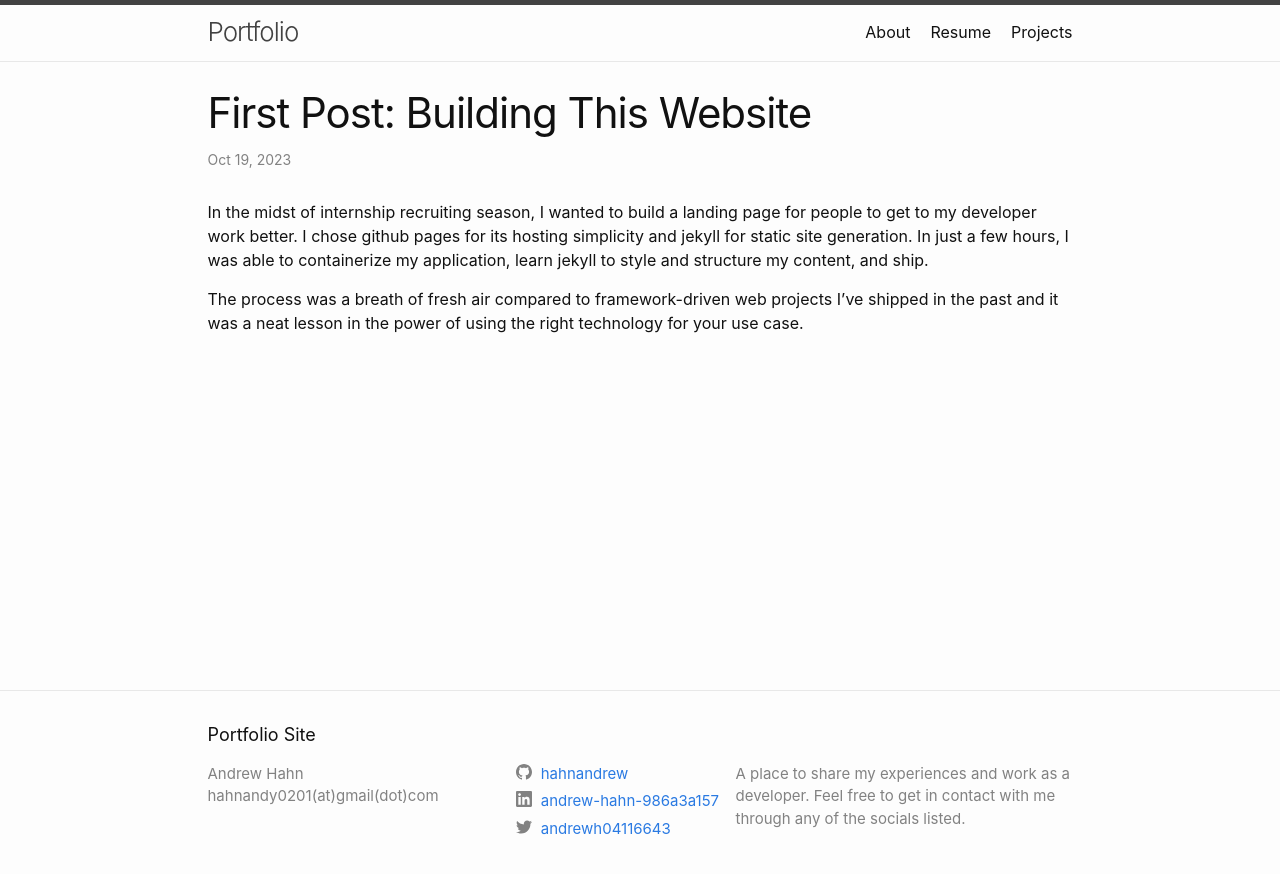
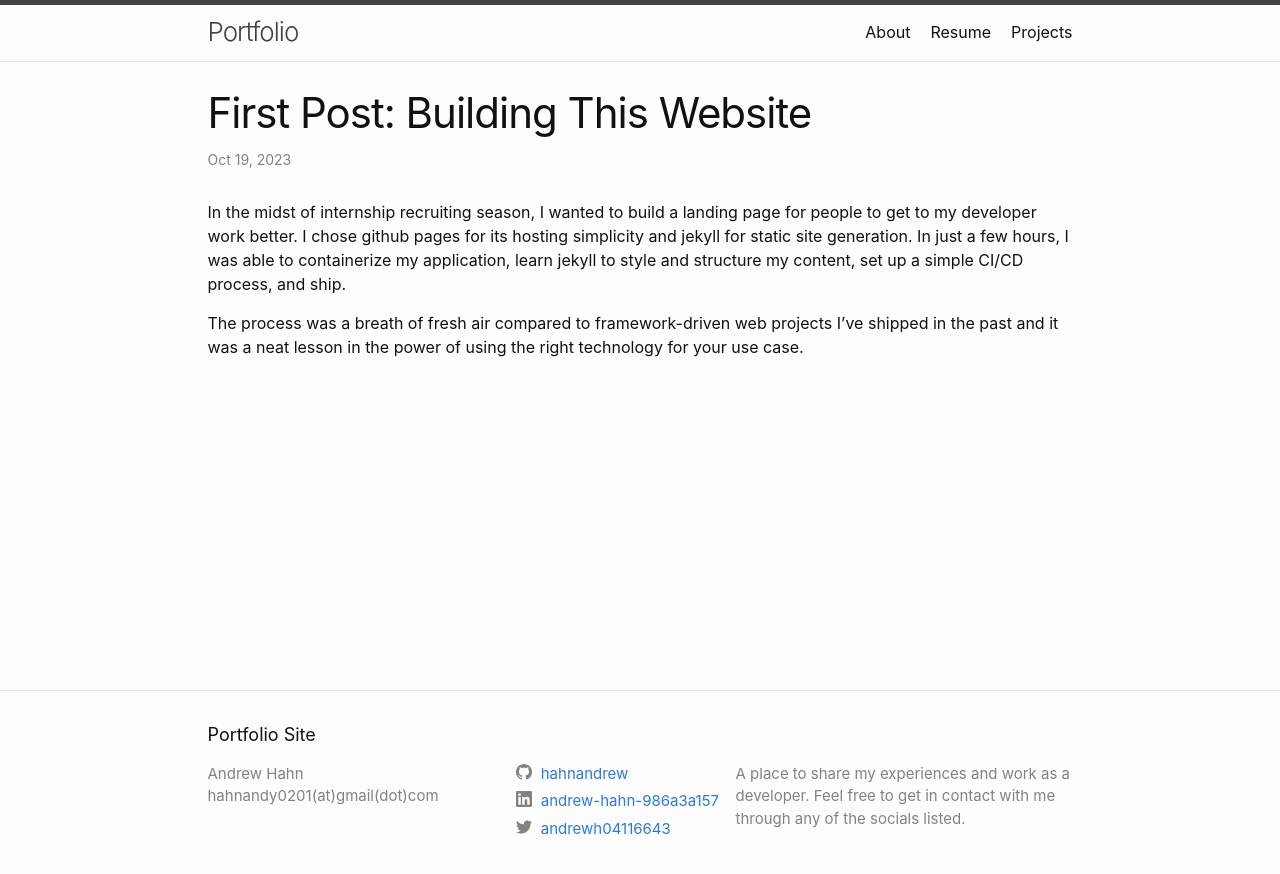
Before and after one commit to hahnandrew/portfolio, a Jekyll site: the page built from _posts/2023-10-19-building.markdown, in a window 1280 px wide. Shown: the top 874 px of the page. Built offline with Jekyll 4.4.1, drawn with Linux system fonts in a browser that asks for light colours.

Commit message:
added minor content

```diff
--- a/_posts/2023-10-19-building.markdown
+++ b/_posts/2023-10-19-building.markdown
@@ -5,7 +5,7 @@ date:   2023-10-19 19:54:51 +0000
 categories: jekyll update
 ---
 
-In the midst of internship recruiting season, I wanted to build a landing page for people to get to my developer work better. I chose github pages for its hosting simplicity and jekyll for static site generation. In just a few hours, I was able to containerize my application, learn jekyll to style and structure my content, and ship.
+In the midst of internship recruiting season, I wanted to build a landing page for people to get to my developer work better. I chose github pages for its hosting simplicity and jekyll for static site generation. In just a few hours, I was able to containerize my application, learn jekyll to style and structure my content, set up a simple CI/CD process, and ship.
 
 The process was a breath of fresh air compared to framework-driven web projects I've shipped in the past and it was a neat lesson in the power of using the right technology for your use case.
 
```
